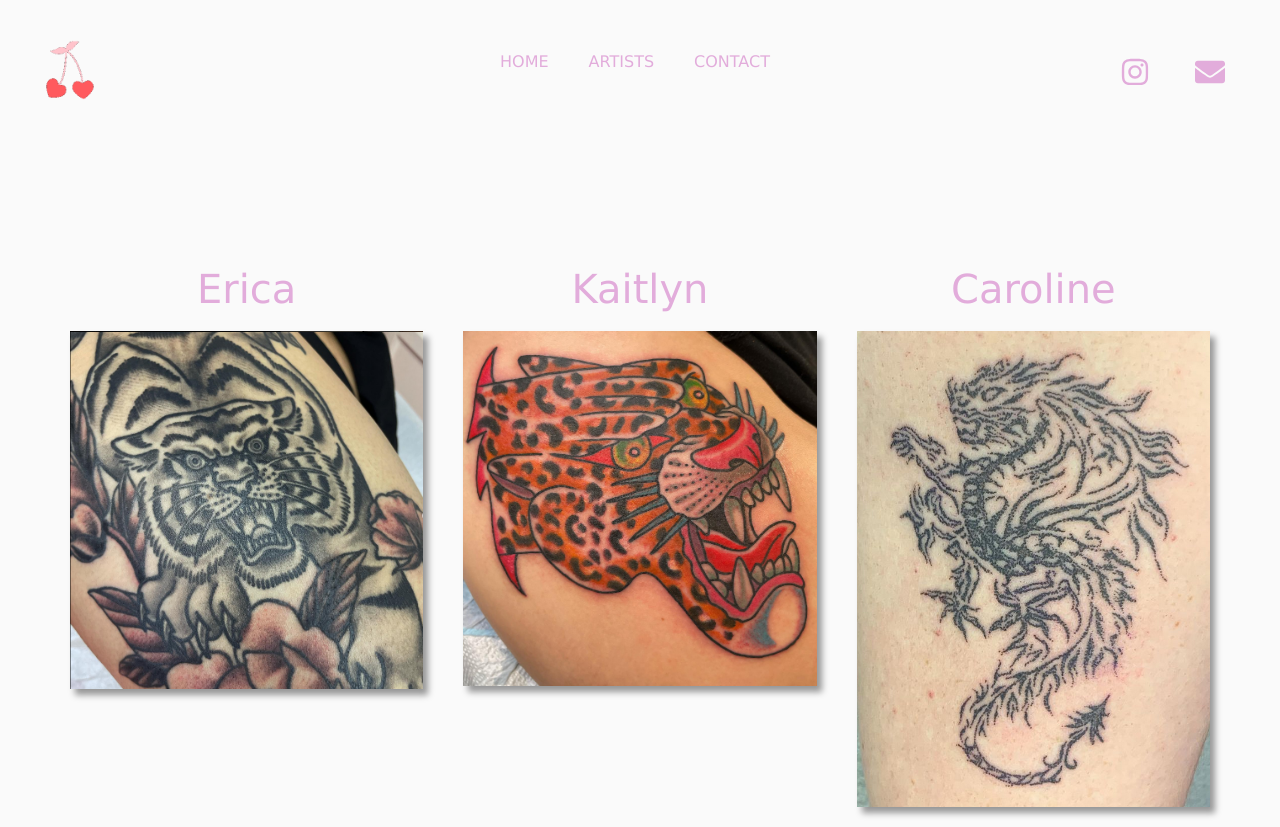
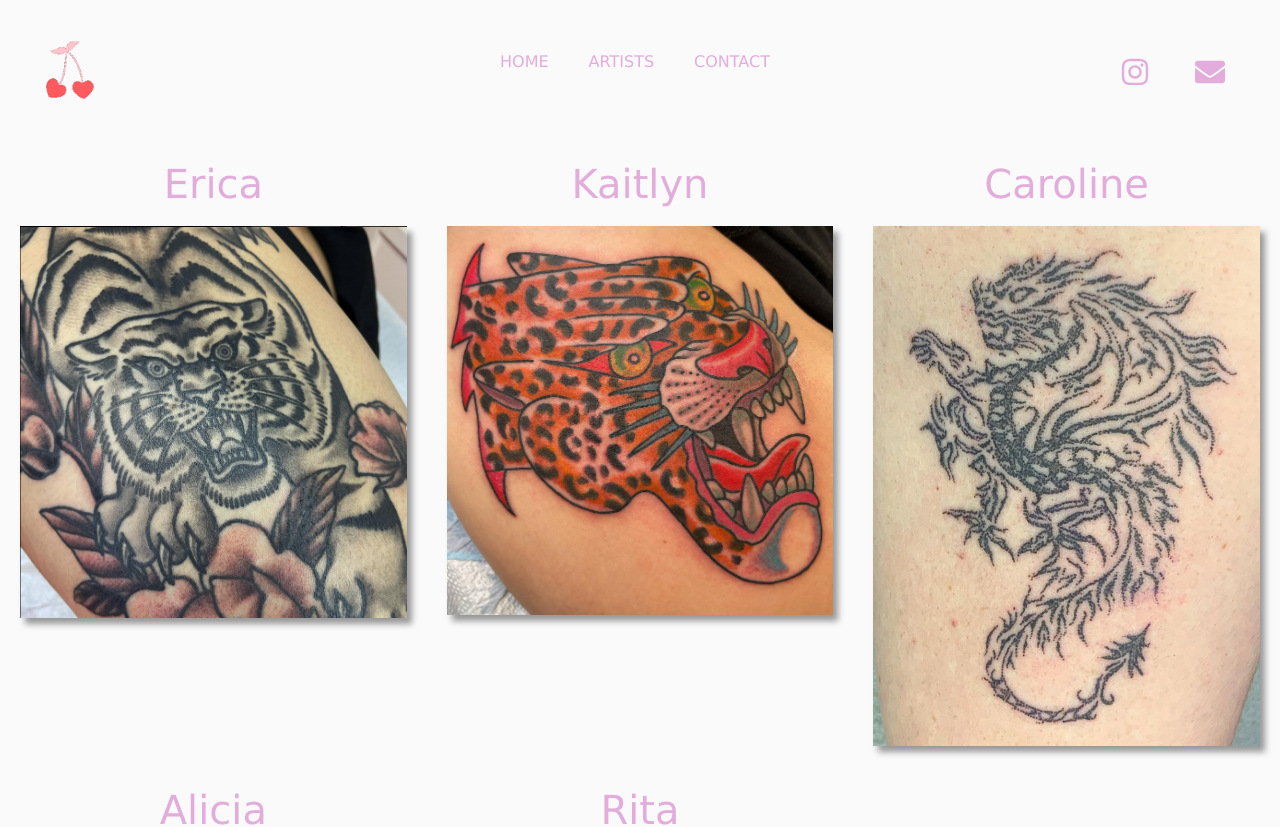
Before and after one commit to lucian716/cherry-tattoo, a React (Create React App) app: page /artists in a window 1280 px wide. Shown: the top 827 px of the page. Built offline with nearby package versions, Linux system fonts and the light colour scheme; no server answers; what react-google-maps would draw is missing.

Commit message:
css updates

```diff
--- a/src/styles/artists.css
+++ b/src/styles/artists.css
@@ -1,9 +1,4 @@
 /* all artists */
-
-.artists {
-  margin-top: 55px;
-  padding: 50px;
-}
 
 .artists h3 {
   color: #e2acdb;
@@ -50,7 +45,6 @@ text-decoration: none;
 h1 {
   display: flex;
   justify-content: center;
-  padding-top: 20px;
   padding-bottom: 10px;
   color: #e2acdb;
   font-family: 'Lucida Sans', 'Lucida Sans Regular', 'Lucida Grande', 'Lucida Sans Unicode', Geneva, Verdana, sans-serif;
@@ -65,7 +59,6 @@ h5 {
 }
 
 .artist-page {
-  margin-top: 100px;
   padding: 10px;
 }
 
--- a/src/styles/googlemaps.css
+++ b/src/styles/googlemaps.css
@@ -2,10 +2,9 @@
   color: #e2acdb;
   display: flex;
   text-align: center;
-  margin-top: 100px;
   font-family: 'Lucida Sans', 'Lucida Sans Regular', 'Lucida Grande', 'Lucida Sans Unicode', Geneva, Verdana, sans-serif;
 }
 
 .google-maps-container {
-  margin: 50px;
+  margin: 3rem 8rem 3rem;
 }
--- a/src/styles/video.css
+++ b/src/styles/video.css
@@ -1,6 +1,6 @@
 .video-container {
   max-width: 100%;
-  margin: 3rem 5rem 3rem;
+  margin: 3rem 8rem 3rem;
   position: relative;
   overflow: hidden;
 }
```
